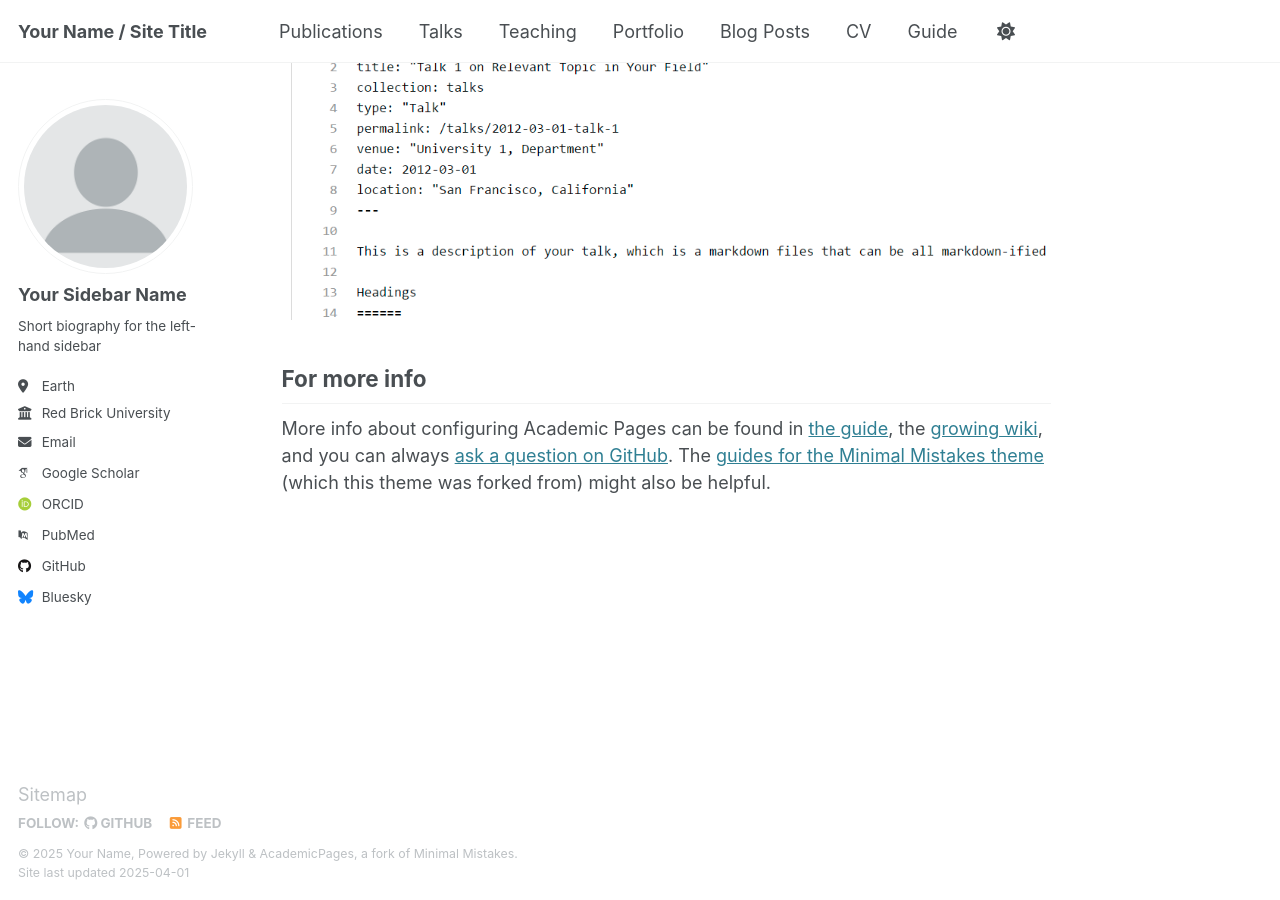
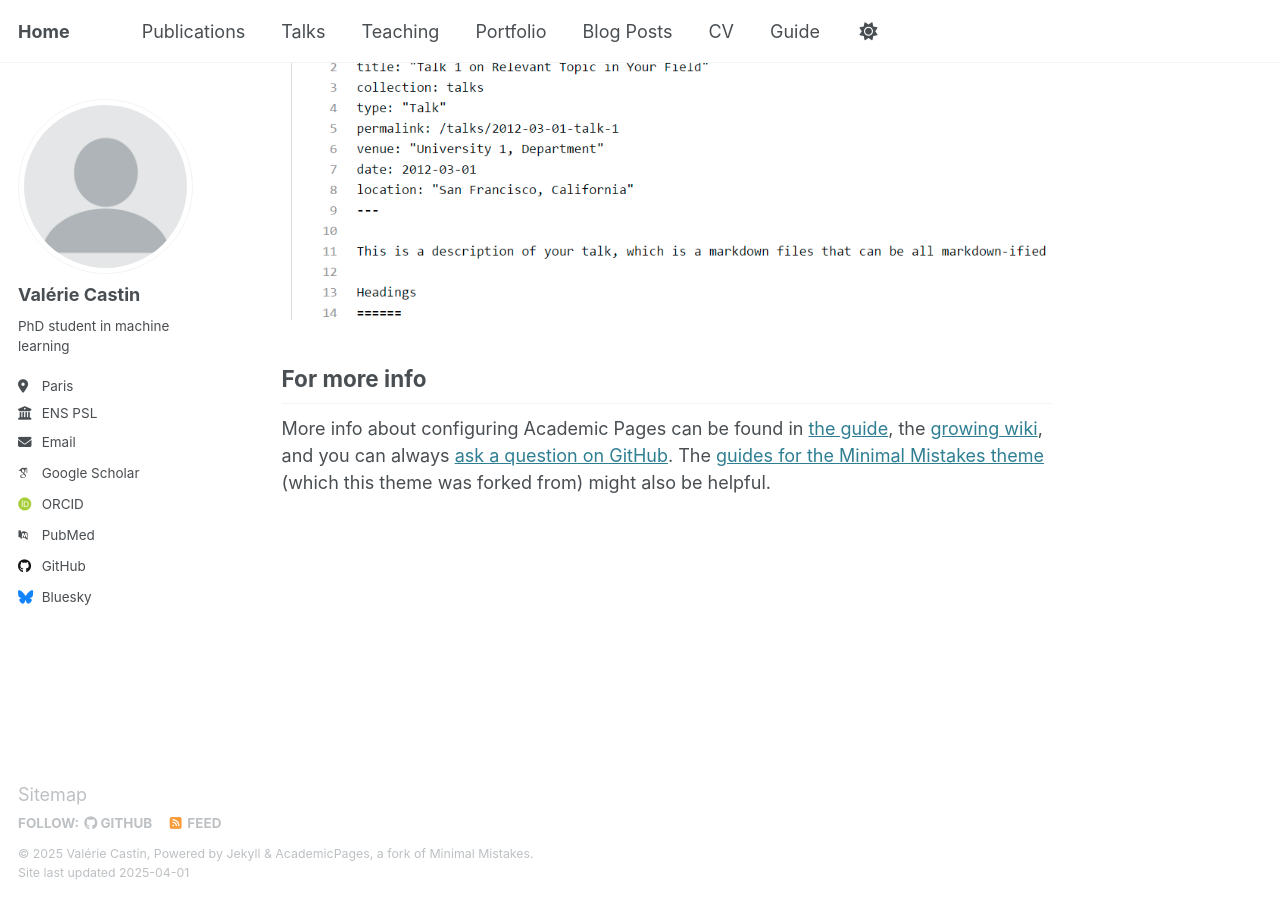
Before and after one commit to vcastin/vcastin.github.io, a Jekyll site: the page built from _pages/about.md, in a window 1280 px wide and 900 px high, scrolled down 2635 px. Built offline with Jekyll 4.4.1, drawn with Linux system fonts in a browser that asks for light colours; some web fonts are replaced.

Commit message:
Update _config.yml

```diff
--- a/_config.yml
+++ b/_config.yml
@@ -9,13 +9,13 @@
 # Basic Site Settings
 locale                   : "en-US"
 site_theme               : "default"
-title                    : "Your Name / Site Title"
+title                    : "Home"
 title_separator          : "-"
-name                     : &name "Your Name"
-description              : &description "personal description"
-url                      : https://academicpages.github.io # the base hostname & protocol for your site e.g. "https://[your GitHub username].github.io"
+name                     : &name "Valérie Castin"
+description              : &description "PhD student in machine learning"
+url                      : https://vcastin.github.io # the base hostname & protocol for your site e.g. "https://[your GitHub username].github.io"
 baseurl                  : "" # the subpath of your site, e.g. "/blog"
-repository               : "academicpages/academicpages.github.io"
+repository               : "vcastin/vcastin.github.io"
 
 # Site Author - The following control what appear as part of the author content on the side bar.
 #               If a field is blank the icon and link will not appear, otherwise it will be shown.
@@ -23,13 +23,13 @@ repository               : "academicpages/academicpages.github.io"
 author:
   # Biographic information
   avatar           : "profile.png"
-  name             : "Your Sidebar Name"
+  name             : "Valérie Castin"
   pronouns         : # example: "she/her"
-  bio              : "Short biography for the left-hand sidebar"
-  location         : "Earth"
-  employer         : "Red Brick University"
+  bio              : "PhD student in machine learning"
+  location         : "Paris"
+  employer         : "ENS PSL"
   uri              : # URL
-  email            : "none@example.org"
+  email            : "valerie.castin@ens.psl.eu"
 
   # Academic websites
   arxiv            : # URL - Update with the correct link to your profile
```
